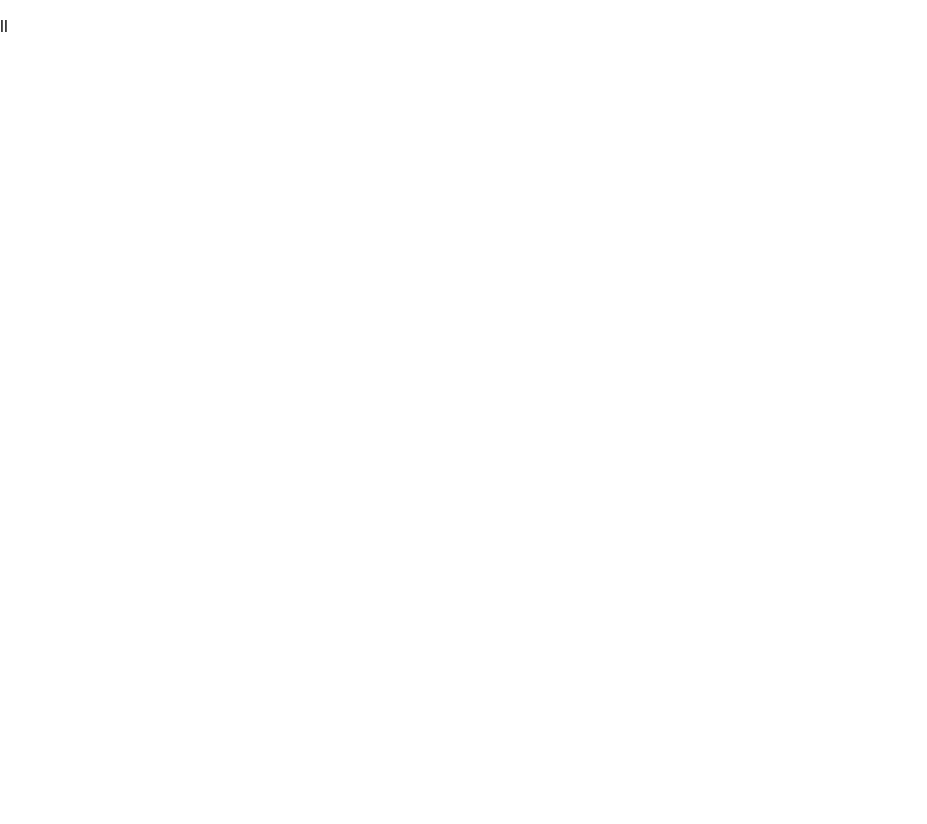
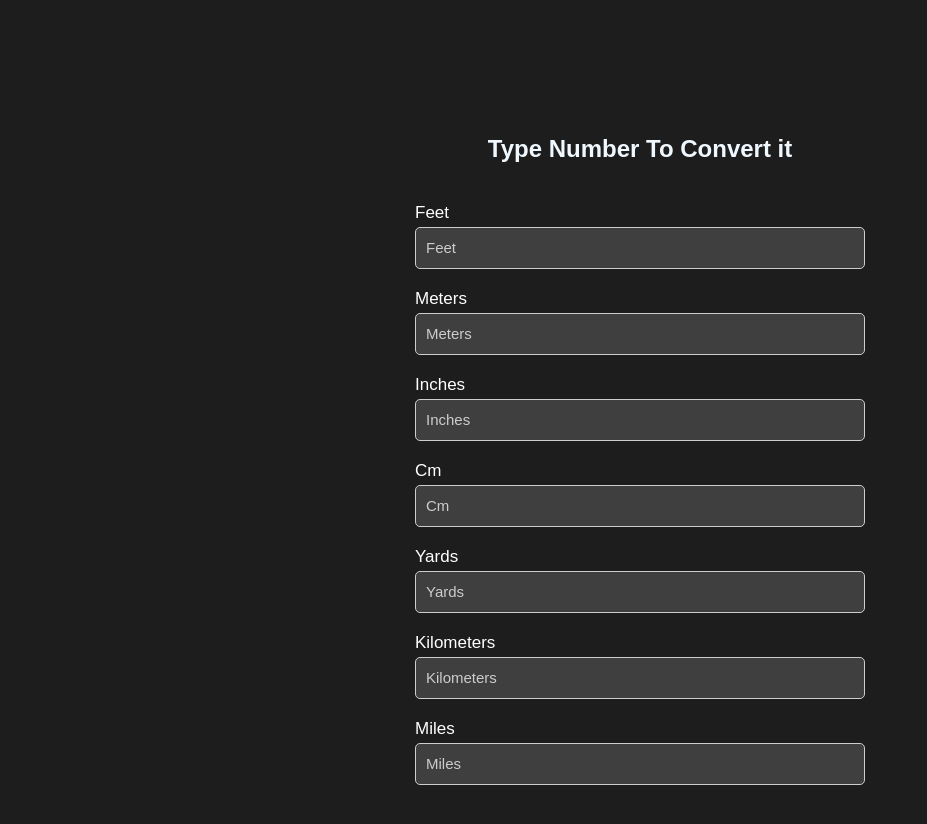
Before and after one commit to E1442020/converter, a React (Create React App) app: page / in a window 1280 px wide. Shown: the top 824 px of the page, without its empty margins (0-927 px from the left). Before the commit the page ends 800 px from the top, so only its background shows below. Built offline with nearby package versions, Linux system fonts and the light colour scheme.

Commit message:
converter

```diff
--- a/src/App.js
+++ b/src/App.js
@@ -1,9 +1,12 @@
+import Converter from "./component/converter/Converter";
 
 
 function App() {
   return (
 
-       <><p>ll</p></>
+       <>
+       <Converter />
+       </>
   );
 }
 
--- /dev/null
+++ b/src/component/converter/Converter.css
@@ -0,0 +1,39 @@
+.converter-container {
+  height: 100vh;
+  display: flex;
+  flex-direction: column;
+  justify-content: center;
+  align-items: center;
+  gap: 20px;
+  color: aliceblue;
+  margin: 50px 0px;
+
+}
+
+.Feet,
+.Meters,
+.Kilometers,
+.Yards,
+.Inches,
+.Cm,
+.Miles {
+  display: flex;
+  flex-direction: column;
+  color: white;
+  width: 450px;
+  font-size: 17px;
+  gap: 4px;
+}
+input {
+  padding: 10px;
+  background-color: rgb(63, 63, 63);
+  border: none;
+  font-size: 15px;
+  color: rgb(206, 204, 204);
+ border: 1px solid rgb(206, 204, 204);
+ border-radius: 5px;
+ height: 20px;
+}
+input::placeholder {
+  color: rgb(206, 204, 204);
+}
--- /dev/null
+++ b/src/component/converter/Converter.js
@@ -0,0 +1,149 @@
+import React, { useState } from 'react';
+import './Converter.css';
+
+export default function Converter() {
+    const [feetValue,setFeetValue]=useState();
+    const [metersValue,setMetersValue]=useState();
+    const [inchesValue,setInchesValue]=useState();
+    const [cmValue,setCmValue]=useState();
+    const [yardsValue,setYardsValue]=useState();
+    const [kilometersValue,setKilometersValue]=useState();
+    const [milesValue,setMilesValue]=useState();
+
+
+const convertFromFeetToOtherMeasurements=(value)=>{
+    setMetersValue(Math.round(value/3.2808 * 100) / 100);
+    setInchesValue(Math.round(value*12 * 100) / 100);
+    setCmValue(Math.round(value/0.032808 * 100) / 100);
+    setYardsValue(Math.round(value*0.33333 * 100) / 100);
+   setKilometersValue(Math.round(value/3280.8 * 100000) / 100000);
+   setMilesValue(Math.round(value*0.00018939 * 100000) / 100000);
+
+}
+
+const convertFromMetersToOtherMeasurements=(value)=>{
+    setFeetValue(Math.round(value*3.2808 * 100) / 100);
+    setInchesValue(Math.round(value*39.370* 100) / 100);
+    setCmValue(Math.round(value/0.01 * 100) / 100);
+    setYardsValue(Math.round(value*1.0936 * 100) / 100);
+   setKilometersValue(Math.round(value/1000 * 100000) / 100000);
+   setMilesValue(Math.round(value*0.00062137 * 100000) / 100000);
+
+}
+
+
+const convertFromInchesToOtherMeasurements=(value)=>{
+  setFeetValue(Math.round(value*0.083333 * 1000) / 1000);
+    setMetersValue(Math.round(value/39.370 * 1000) / 1000);
+    setCmValue(Math.round(value/0.039370 * 100) / 100);
+    setYardsValue(Math.round(value*0.02777 * 1000) / 1000);
+   setKilometersValue(Math.round(value/39370 * 1000000) / 1000000);
+    setMilesValue(Math.round(value*0.000015783 * 1000000) / 1000000);
+
+}
+
+const convertFromCmToOtherMeasurements=(value)=>{
+   setFeetValue (Math.round(value*0.032808 * 1000) / 1000);
+    setInchesValue(Math.round(value*0.39370 * 100) / 100);
+    setMetersValue(Math.round(value/100 * 1000) / 1000);
+    setYardsValue(Math.round(value*0.01093 * 1000) / 1000);
+   setKilometersValue(Math.round(value/100000 * 1000000) / 1000000);
+    setMilesValue(Math.round(value*0.0000062137 * 1000000) / 1000000);
+
+}
+
+const convertFromYardsToOtherMeasurements=(value)=>{
+   setFeetValue(Math.round(value*3 * 100) / 100);
+    setMetersValue(Math.round(value/1.0936 * 100) / 100);
+    setInchesValue(Math.round(value*36 * 100) / 100);
+    setCmValue(Math.round(value/0.010936 * 100) / 100);
+   setKilometersValue(Math.round(value/1093.6* 100000) / 100000);
+    setMilesValue(Math.round(value*0.00056818 * 100000) / 100000);
+
+}
+
+const convertFromKilometersToOtherMeasurements=(value)=>{
+    setFeetValue(Math.round(value*3280.8* 100) / 100);
+    setMetersValue(Math.round(value*1000* 100) / 100);
+    setInchesValue(Math.round(value*36370* 100) / 100);
+    setCmValue(Math.round(value*100000* 100) / 100);
+    setYardsValue(Math.round(value*1093.6* 100) / 100);
+    setMilesValue(Math.round(value*0.62137 * 100) / 100);
+
+}
+
+const convertFromMilesToOtherMeasurements=(value)=>{
+    setFeetValue( Math.round(value*5280 * 100) / 100);
+    setMetersValue(Math.round(value/0.00062137* 100) / 100);
+    setInchesValue(Math.round(value*63360 * 100) / 100);
+    setCmValue(Math.round(value/0.0000062137* 100) / 100);
+    setYardsValue(Math.round(value*1760* 100) / 100);
+    setKilometersValue(Math.round(value/0.62137 * 100) / 100);
+
+}
+
+
+
+
+
+
+
+
+
+  return (
+    <>
+    <div className="converter-container">
+        <h2>Type Number To Convert it</h2>
+
+        <div className='Feet'>
+            <label>Feet</label>
+            <input type="number" placeholder='Feet'
+            value={feetValue} onChange={(e)=>setFeetValue(e.target.value)}
+            onKeyUp={()=>convertFromFeetToOtherMeasurements(feetValue)} />
+       </div>
+
+        <div className='Meters'>
+            <label>Meters</label>
+            <input type="number" placeholder='Meters'
+            value={metersValue} onChange={(e)=>setMetersValue(e.target.value)}
+            onKeyUp={()=>convertFromMetersToOtherMeasurements(metersValue)} />
+        </div>
+
+        <div className='Inches'>
+            <label>Inches</label>
+            <input type="number" placeholder='Inches'
+            value={inchesValue} onChange={(e)=>setInchesValue(e.target.value)}
+            onKeyUp={()=>convertFromInchesToOtherMeasurements(inchesValue)}/>
+        </div>
+
+        <div className='Cm'>
+            <label>Cm</label>
+            <input type="number" placeholder='Cm'
+            value={cmValue} onChange={(e)=>setCmValue(e.target.value)}
+            onKeyUp={()=>convertFromCmToOtherMeasurements(cmValue)}/>
+        </div>
+
+        <div className='Yards'>
+            <label>Yards</label>
+            <input type="number" placeholder='Yards'
+            value={yardsValue} onChange={(e)=>setYardsValue(e.target.value)}
+            onKeyUp={()=>convertFromYardsToOtherMeasurements(yardsValue)}/>
+        </div>
+
+        <div className='Kilometers'>
+            <label>Kilometers</label>
+            <input type="number" placeholder='Kilometers'
+            value={kilometersValue} onChange={(e)=>setKilometersValue(e.target.value)}
+            onKeyUp={()=>convertFromKilometersToOtherMeasurements(kilometersValue)}/>
+        </div>
+
+        <div className='Miles'>
+            <label>Miles</label>
+            <input type="number" placeholder='Miles'
+            value={milesValue} onChange={(e)=>setMilesValue(e.target.value)}
+            onKeyUp={()=>convertFromMilesToOtherMeasurements(milesValue)}/>
+        </div>
+    </div>
+    </>
+  )
+}
--- a/src/index.css
+++ b/src/index.css
@@ -1,13 +1,11 @@
 body {
   margin: 0;
-  font-family: -apple-system, BlinkMacSystemFont, 'Segoe UI', 'Roboto', 'Oxygen',
-    'Ubuntu', 'Cantarell', 'Fira Sans', 'Droid Sans', 'Helvetica Neue',
-    sans-serif;
-  -webkit-font-smoothing: antialiased;
-  -moz-osx-font-smoothing: grayscale;
+  padding: 0;
+  font-family: sans-serif;
+  background-color: rgb(29, 29, 29);
 }
 
-code {
-  font-family: source-code-pro, Menlo, Monaco, Consolas, 'Courier New',
-    monospace;
+*{
+  list-style-type: none;
+  text-decoration: none;
 }
```
